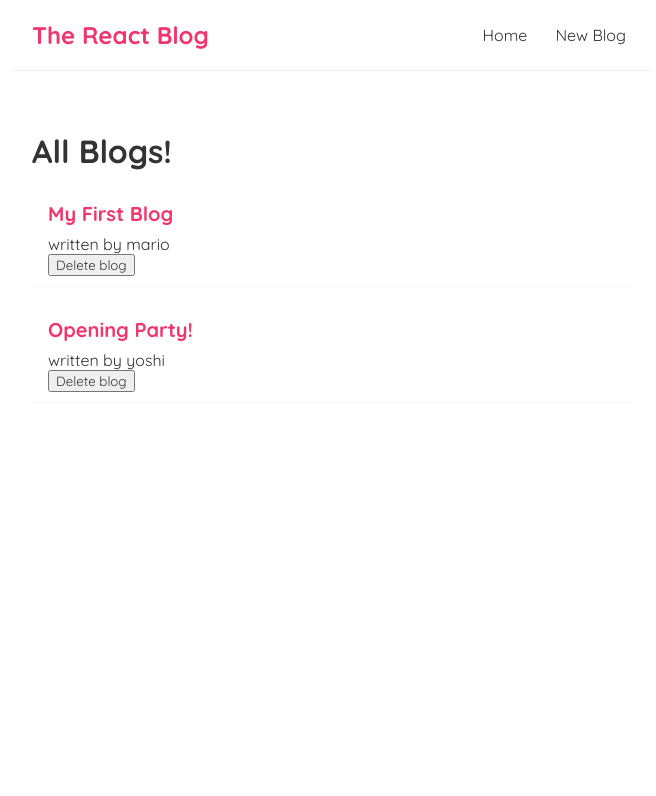
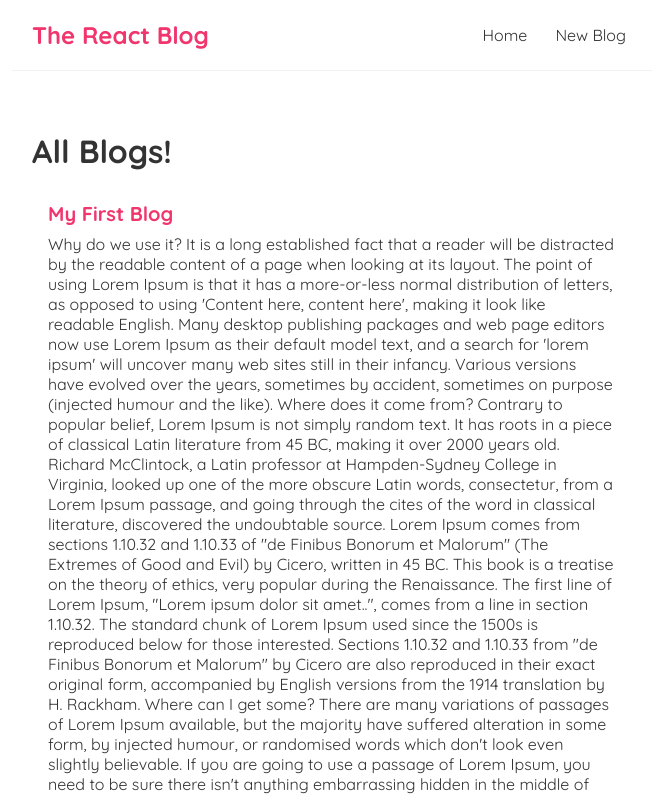
Before and after one commit to kinly19/React-blog, a React (Create React App) app: page / in a window 1280 px wide. Shown: the top 796 px of the page, without its empty margins (308-964 px from the left). Built offline with nearby package versions, Linux system fonts and the light colour scheme; data requests are answered from the project's data file.

Commit message:
removed unwanted handle event

```diff
--- a/src/BlogList.js
+++ b/src/BlogList.js
@@ -3,7 +3,7 @@
 //     const blogs = props.blogs
 //     const title = props.title
 
-const BlogList = ({ blogs, title, handleDelete }) => {
+const BlogList = ({ blogs, title }) => {
     {/* Destructuring props */ }
 
 
@@ -13,8 +13,8 @@
             {blogs.map((blog) => (
                 <div className="blog-preview" key={blog.id}>
                     <h2>{blog.title}</h2>
+                    <p>{blog.body}</p>
                     <p>written by {blog.author}</p>
-                    <button onClick={() => handleDelete(blog.id)}>Delete blog</button>
                 </div>
             ))}
         </div>
```
